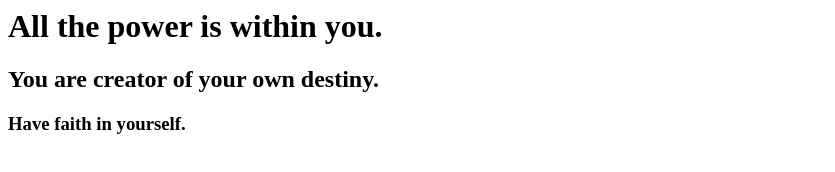
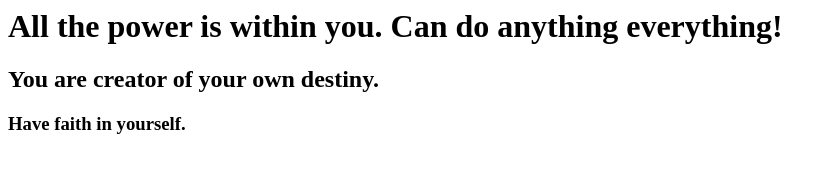
Before and after one commit to ramninder/practicegitstuff, a plain HTML site: page index.html in a window 1280 px wide. Shown: the whole page, without its empty margins (0-835 px from the left). Drawn offline with Linux system fonts and the light colour scheme.

Commit message:
Revert "updated quote 1"
This reverts commit 47b844c47965b38b6de27ff5cf33277670d22b27.

```diff
--- a/index.html
+++ b/index.html
@@ -1,7 +1,7 @@
 <html>
 	<body>
 
-		<h1>All the power is within you.</h1>
+		<h1>All the power is within you. Can do anything everything!</h1>
 		<h2>You are creator of your own destiny.</h2>
 		<h3>Have faith in yourself.</h3>
 	</body>
```
